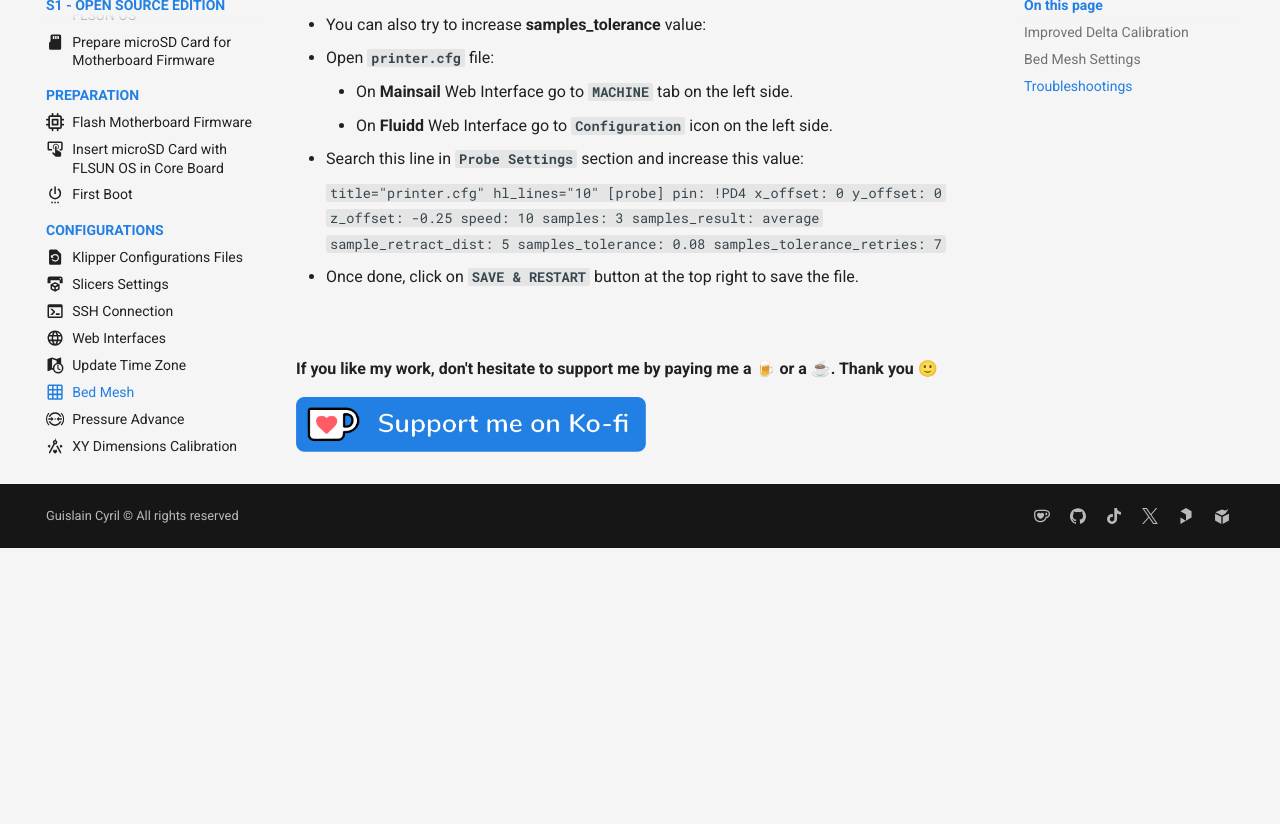
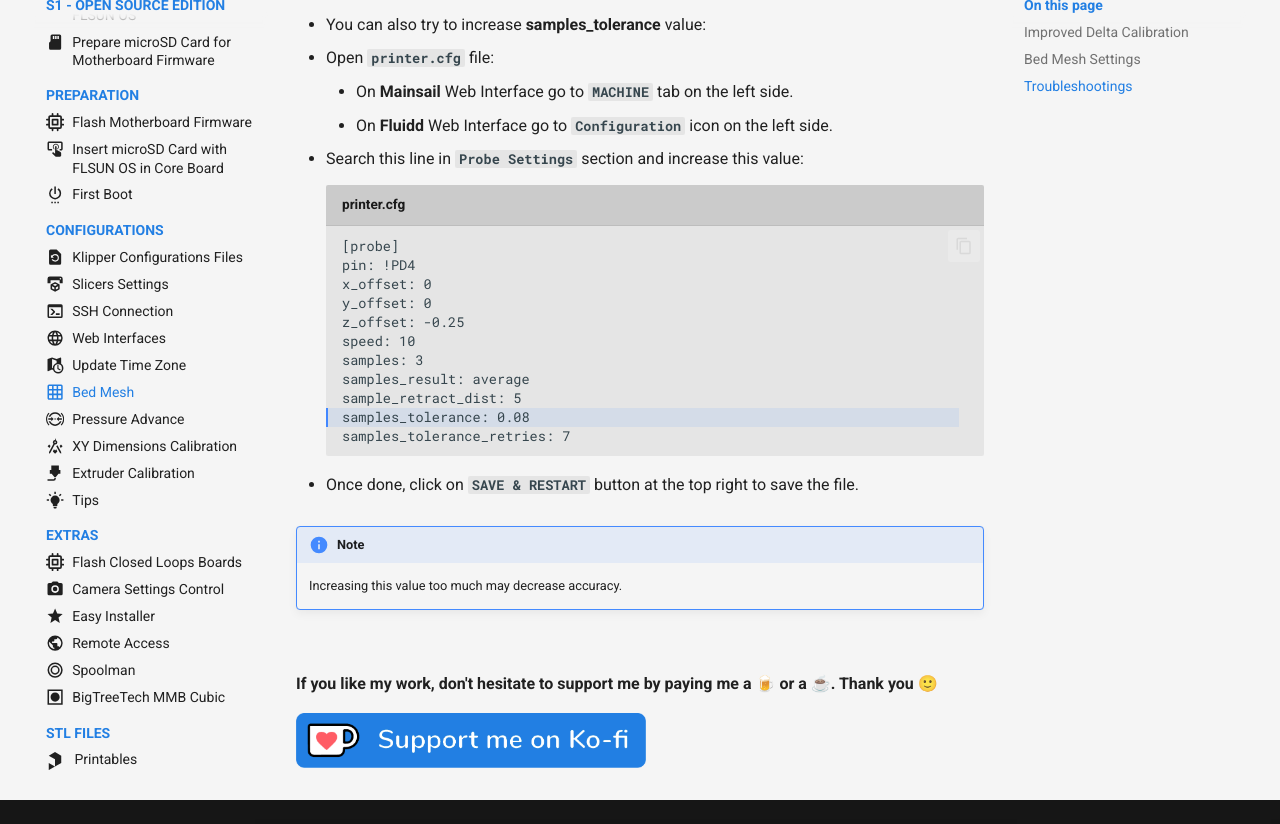
Before and after one commit to Guilouz/FLSUN-S1-Open-Source-Edition, an MkDocs documentation site: the page built from docs/bed-mesh.md, in a window 1280 px wide and 900 px high, scrolled down 3424 px, cut to the strip 76-900 px from the top of the window. Built offline with MkDocs 1.6.1 and Material for MkDocs 9.7.7, drawn with Linux system fonts in a browser that asks for light colours; comment, search, counter and statistics services are not loaded; before the commit the page ends 4048 px from its top, so only the background shows below that.

Commit message:
Update bed-mesh.md

````diff
--- a/docs/bed-mesh.md
+++ b/docs/bed-mesh.md
@@ -85,8 +85,8 @@ In case you have **`Probe samples exceed samples_tolerance`** message when probi
 
 - Search this line in **`Probe Settings`** section and increase this value:
 
-     ``` title="printer.cfg" hl_lines="10"
-	[probe]
+    ``` title="printer.cfg" hl_lines="10"
+    [probe]
     pin: !PD4
     x_offset: 0
     y_offset: 0
@@ -97,9 +97,12 @@ In case you have **`Probe samples exceed samples_tolerance`** message when probi
     sample_retract_dist: 5
     samples_tolerance: 0.08
     samples_tolerance_retries: 7
-     ```
+    ```
 
 - Once done, click on **`SAVE & RESTART`** button at the top right to save the file.
+
+!!! Note
+    Increasing this value too much may decrease accuracy.
 
 <br />
 
````
